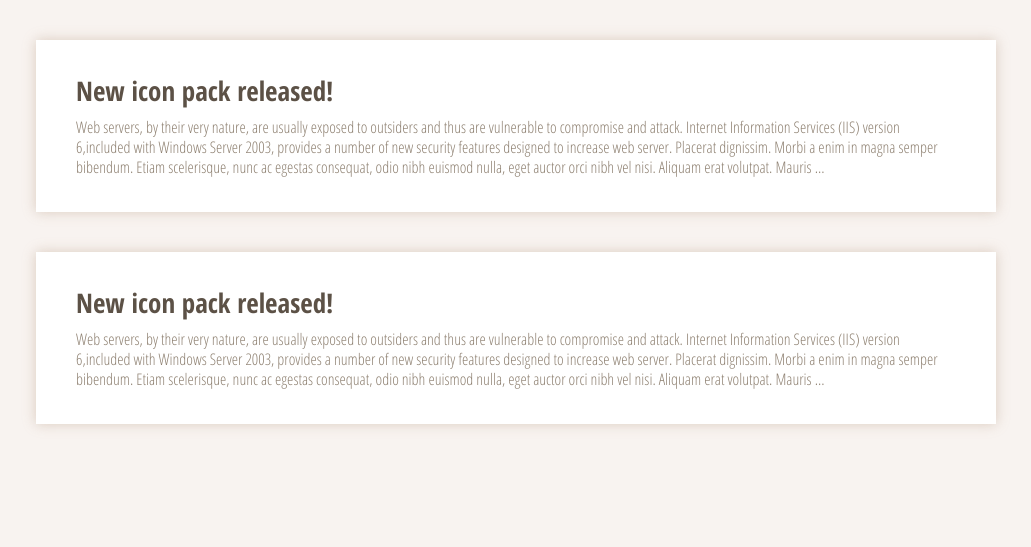
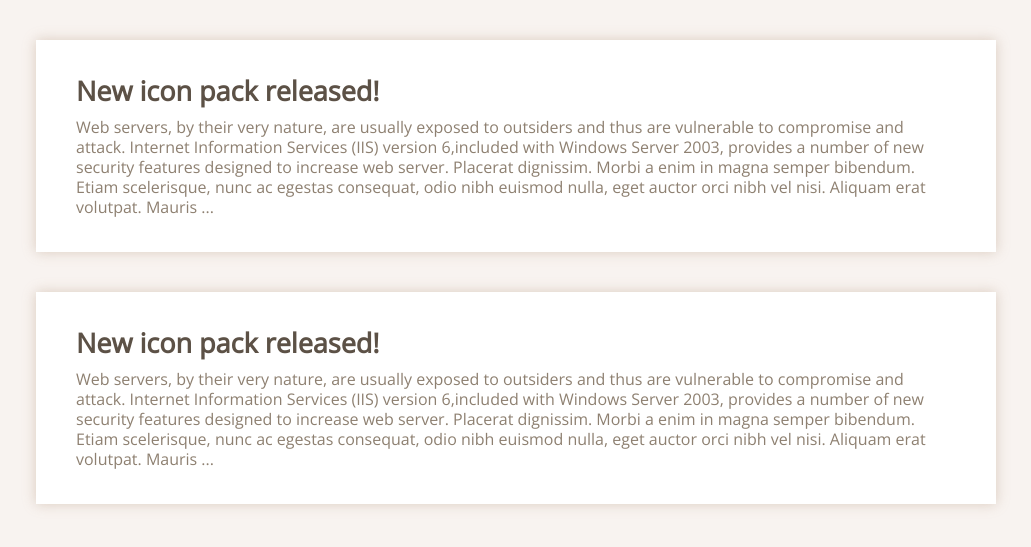
Before and after one commit to dowebnow/main-site, a Django app: page / in a window 1280 px wide. Shown: the top 547 px of the page, without its empty margins (124-1155 px from the left). Run offline with Django 3.2, Linux system fonts and the light colour scheme.

Commit message:
Changed Fonts to Open Sans

```diff
--- a/src/static/css/init.css
+++ b/src/static/css/init.css
@@ -27,7 +27,7 @@ html {
         margin: 0 0 10px;
 
         color: #5c5146;
-        font-family: 'Open Sans Condensed', sans-serif;
+        font-family: 'Open Sans', sans-serif;
         font-size: 27px;
         font-weight: bold;
         line-height: 32px;
@@ -37,7 +37,7 @@ html {
             margin: 0;
 
             color: #8e8071;
-            font-family: 'Open Sans Condensed', sans-serif;
+            font-family: 'Open Sans', sans-serif;
             font-size: 16px;
             font-weight: normal;
             line-height: 20px;
--- a/src/templates/index/index.html
+++ b/src/templates/index/index.html
@@ -5,7 +5,7 @@
     <meta charset="utf-8" />
     <title>Django says Hello World!</title>
 
-    <link type="text/css" rel="stylesheet" href="http://fonts.googleapis.com/css?family=Open+Sans+Condensed:300,300italic,700&subset=cyrillic-ext,latin-ext" />
+    <link href='http://fonts.googleapis.com/css?family=Open+Sans:400,300&subset=cyrillic-ext,latin-ext' rel='stylesheet' type='text/css'>
     <link type="text/css" rel="stylesheet" href="{% static "css/vendor/normalize.css" %}" />
     <link type="text/css" rel="stylesheet" href="{% static "css/init.css" %}" />
 
```
